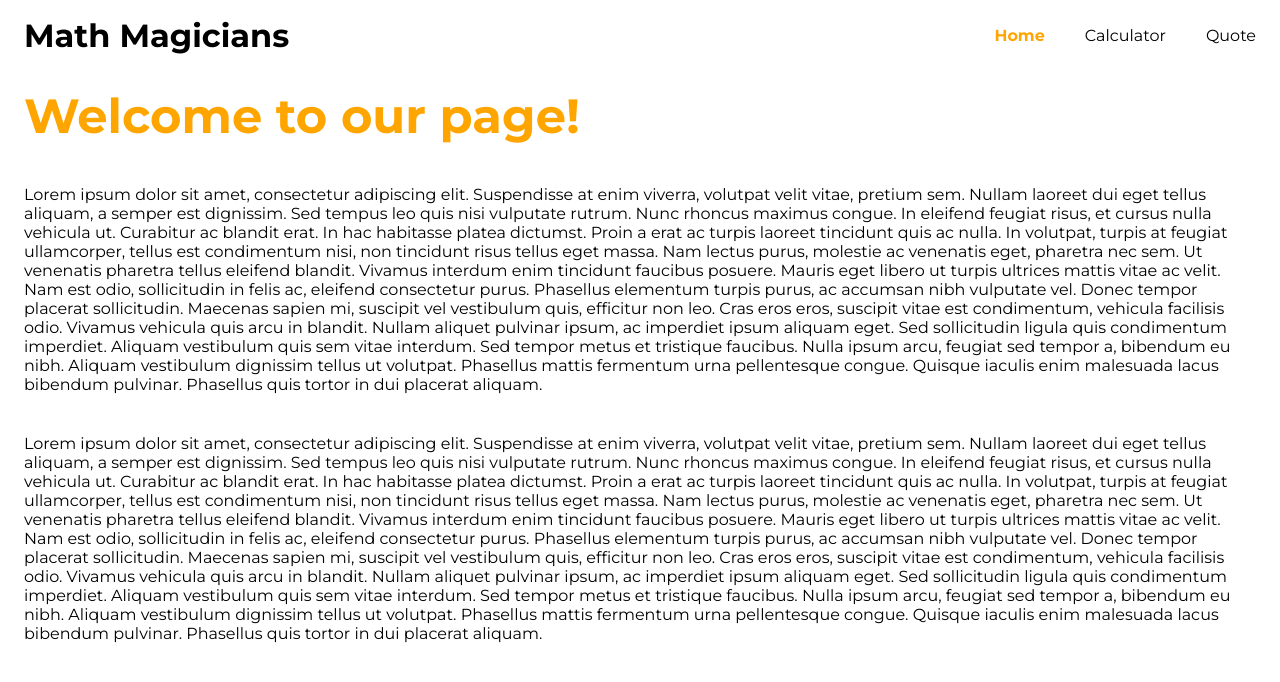
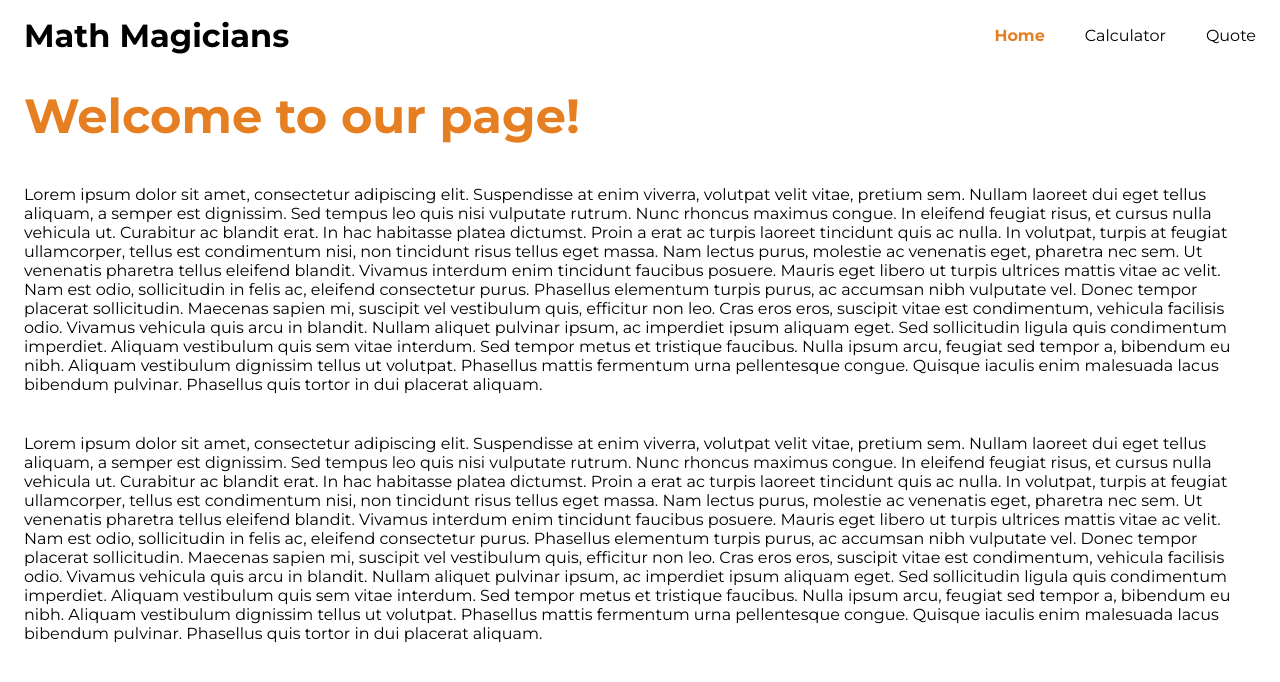
Before and after one commit to usmansbk/math-magicians, a React (Create React App) app: page /#/ in a window 1280 px wide. Shown: the top 682 px of the page. Built offline with nearby package versions, Linux system fonts and the light colour scheme.

Commit message:
Change colors

```diff
--- a/src/components/Calculator.css
+++ b/src/components/Calculator.css
@@ -8,16 +8,16 @@
 }
 
 .calculator {
-  width: 50%;
+  width: 25%;
 }
 
 .output {
   height: 48px;
-  padding: 0 4px;
+  padding: 0 10px;
   display: flex;
   justify-content: flex-end;
   align-items: center;
-  background-color: lightslategray;
+  background-color: #95a5a6;
   color: white;
   font-size: 20px;
 }
@@ -34,6 +34,7 @@
   border: none;
   height: 48px;
   background-color: white;
+  font-weight: bolder;
 }
 
 .span-2-col {
@@ -41,7 +42,7 @@
 }
 
 .bg-orange {
-  background-color: orange;
+  background-color: #e67e22;
 }
 
 .calculator-container {
--- a/src/index.css
+++ b/src/index.css
@@ -50,10 +50,10 @@ a {
 
 .section-title {
   font-size: 48px;
-  color: orange;
+  color: #e67e22;
 }
 
 .active {
   font-weight: bold;
-  color: orange;
+  color: #e67e22;
 }
```
